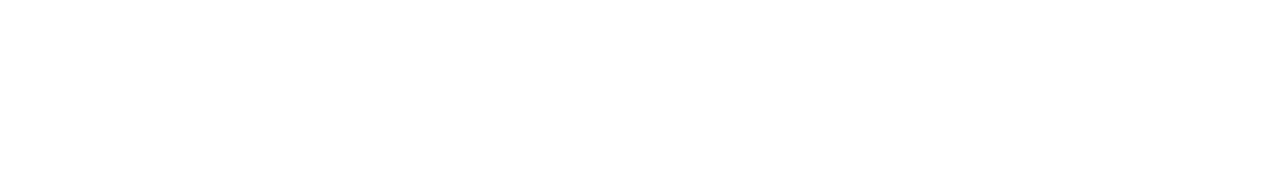
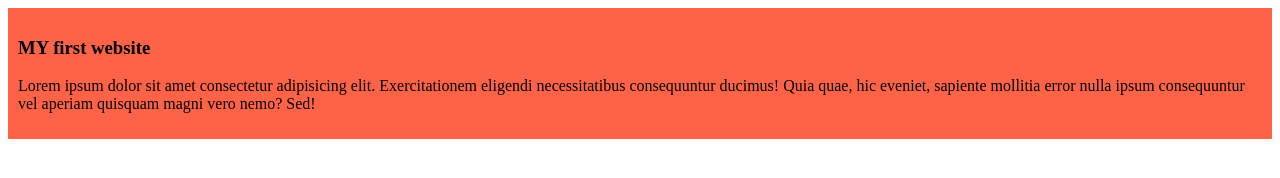
Before and after one commit to mdtamim0314/my-second-website, a plain HTML site: page idex.html in a window 1280 px wide. Drawn offline with Linux system fonts and the light colour scheme.

Commit message:
added the frist blog

```diff
--- a/idex.html
+++ b/idex.html
@@ -4,8 +4,12 @@
     <meta charset="UTF-8">
     <meta name="viewport" content="width=device-width, initial-scale=1.0">
     <title>My second website</title>
+    <link rel="stylesheet" href="styles/blog.css">
 </head>
 <body>
-
+    <div>
+        <h3>MY first website</h3>
+        <p>Lorem ipsum dolor sit amet consectetur adipisicing elit. Exercitationem eligendi necessitatibus consequuntur ducimus! Quia quae, hic eveniet, sapiente mollitia error nulla ipsum consequuntur vel aperiam quisquam magni vero nemo? Sed!</p>
+    </div>
 </body>
 </html>
--- /dev/null
+++ b/styles/blog.css
@@ -0,0 +1,4 @@
+div{
+    background: tomato;
+    padding:10px ;
+}
```
